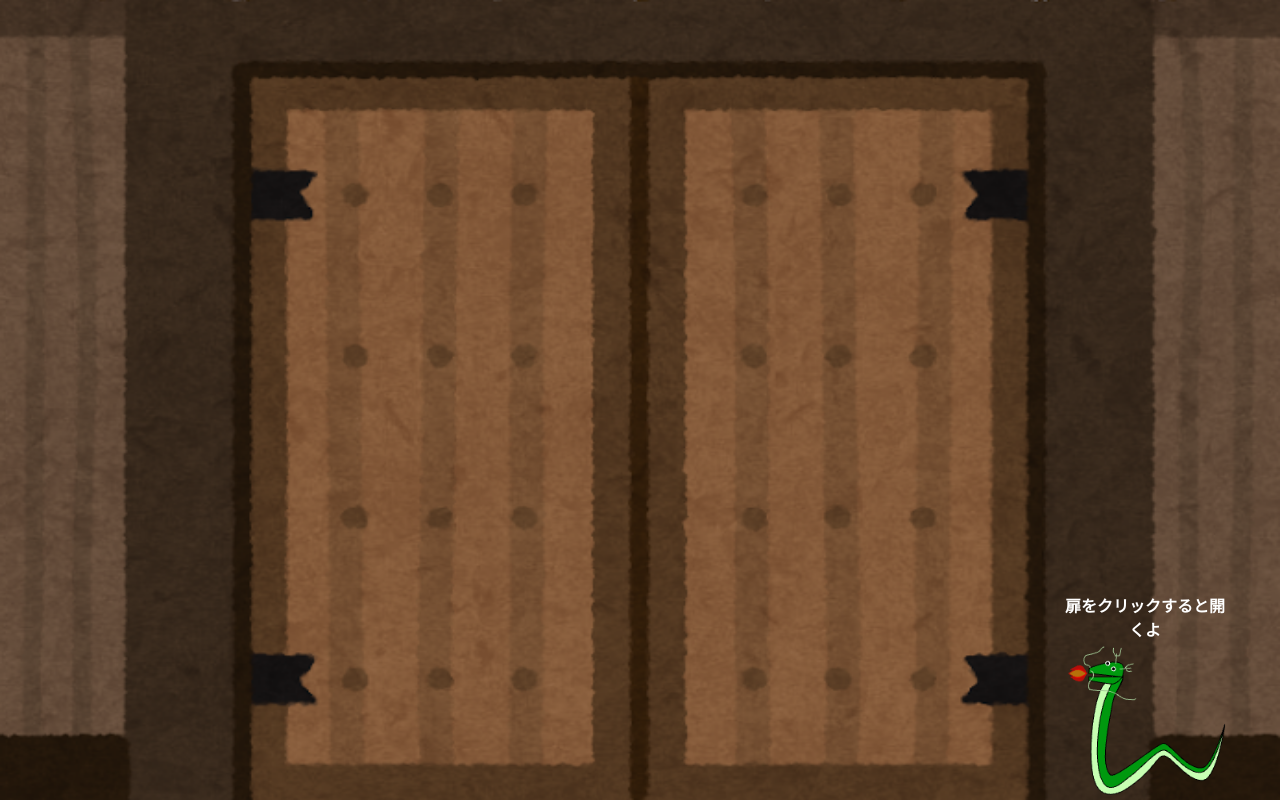
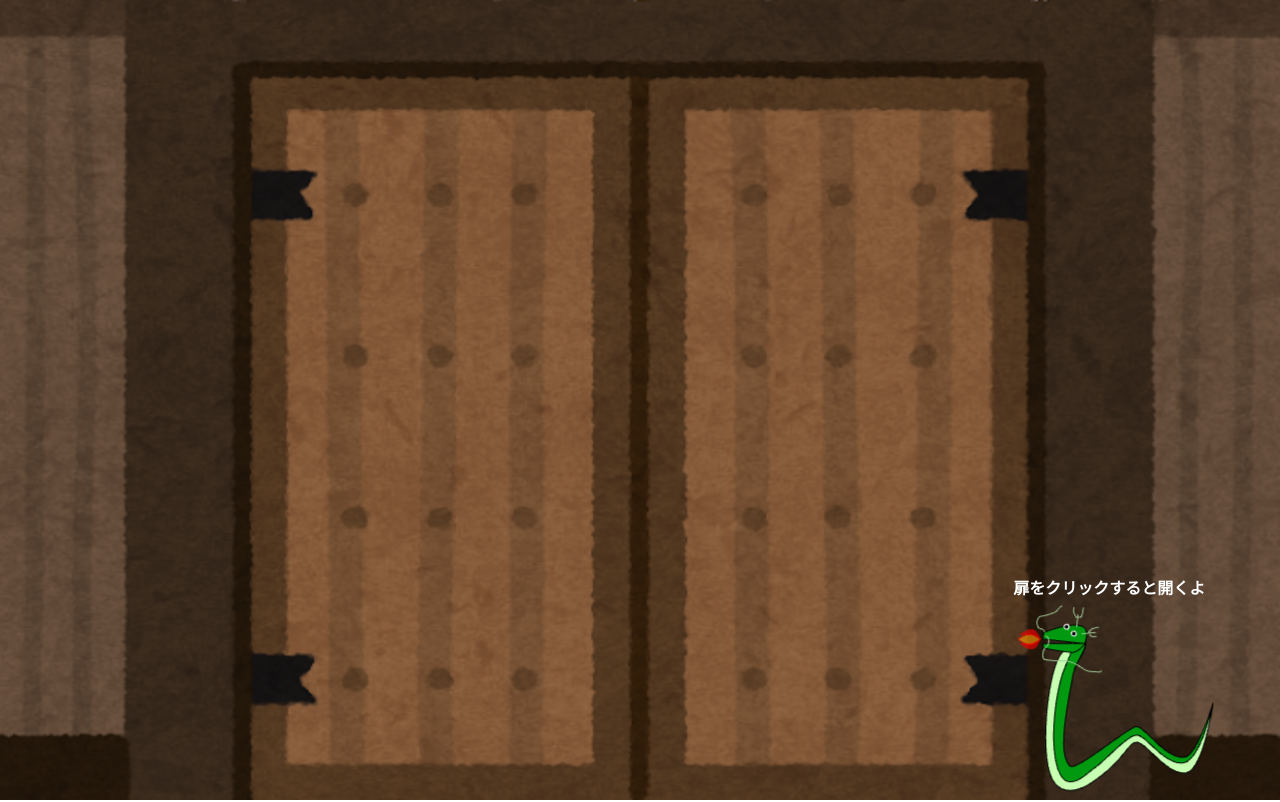
Before and after one commit to ebinase/othello-frontend, a Next.js app: page / in a window 1280 px wide. Built offline with nearby package versions, Linux system fonts and the light colour scheme.

Commit message:
セリフの長さが変わっても龍との距離が常に一定になるようにした

```diff
--- a/src/components/Entrance/Entrance.tsx
+++ b/src/components/Entrance/Entrance.tsx
@@ -19,7 +19,7 @@ const Entrance: React.FC<Props> = ({ enterDanceFloor, isFirstTime }) => {
         <ClosedEntrance open={() => setIsOpen(true)} />
       )}
       <motion.div
-        className='h-24 w-24 sm:h-40 sm:w-40 absolute bottom-6 sm:bottom-[-10px] right-2 z-[10000]'
+        className='w-[25vmin] absolute bottom-6 sm:bottom-[-10px] right-2 z-[10000]'
         animate={{
           x: ['0%', '-15%', '-15%', '-30%', '-30%', '-15%', '-15%', '0%'],
           y: [
@@ -48,11 +48,12 @@ const Entrance: React.FC<Props> = ({ enterDanceFloor, isFirstTime }) => {
           repeatType: 'loop', // 繰り返しのタイプ（"loop"、"mirror"、または"reverse"）
         }}
       >
-        <div className='text-white font-bold text-center absolute -top-12'>
-          <p>{isOpen ? '？' : isFirstTime ? '扉をクリックすると開くよ' : 'おかえり〜'}</p>
+        {/* 画像のすぐ上に文字が配置されるようにしている(改行できるように高さは余分に確保している) */}
+        <div className='absolute -top-40 h-40  flex flex-col-reverse'>
+          <p className='text-white font-bold'>{isOpen ? '？？？' : isFirstTime ? '扉をクリックすると開くよ' : 'おかえり〜'}</p>
         </div>
-        <div className='aspect-square'>
-          <Image alt='dragon' src='/dragon_left.png' fill />
+        <div className=''>
+          <Image alt='dragon' src='/dragon_left.png' width={300} height={300} />
         </div>
       </motion.div>
     </div>
```
